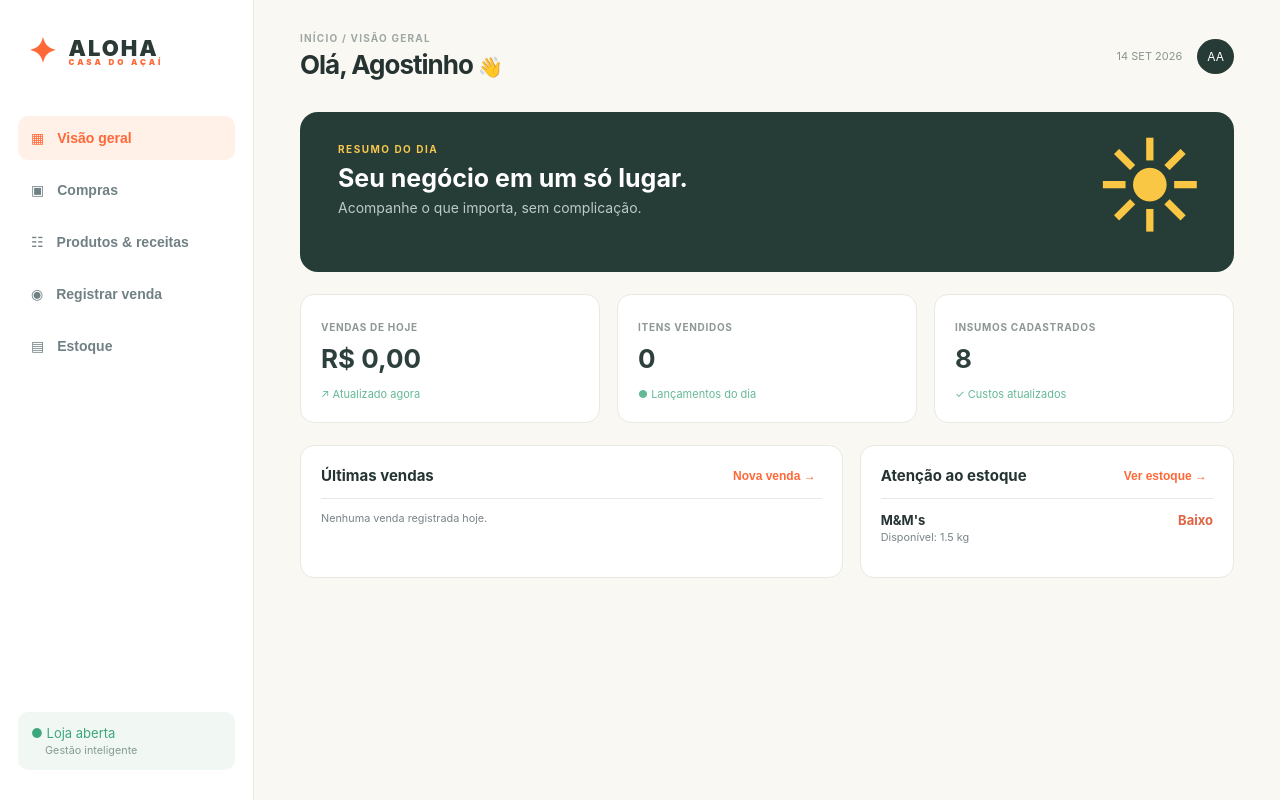
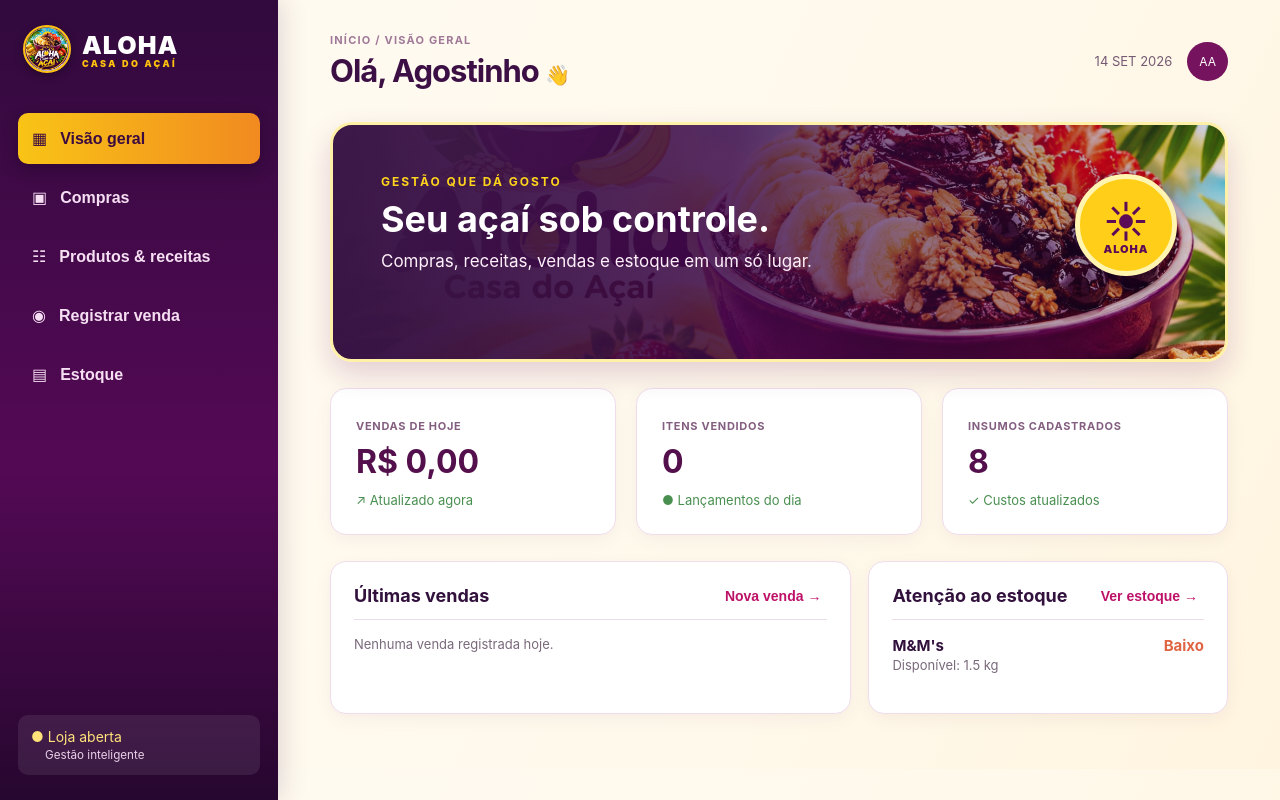
Before and after one commit to alicefrancolisboa-arch/sistema, a Flask app: page / in a window 1280 px wide. Run offline with Flask 3, Linux system fonts and the light colour scheme; data comes from the database, SQL or seed files in the repository; data that the repository does not hold is empty.

Commit message:
Refresh Aloha visual identity and desktop typography

```diff
--- /dev/null
+++ b/aloha-casa-do-acai/static/theme.css
@@ -0,0 +1,11 @@
+/* Identidade Aloha — roxo do açaí, amarelo solar e leitura ampliada */
+:root{--ink:#32113d;--muted:#79697b;--cream:#fffaf2;--line:#eadce9;--orange:#cf1473;--yellow:#ffc20e;--green:#5f9b45}
+body{font-size:16px;background:linear-gradient(115deg,#fffaf2 0%,#fff9eb 65%,#fff4df 100%)}
+aside{width:278px;background:linear-gradient(180deg,#310a3d 0%,#540955 58%,#26072f 100%);border:0;padding:25px 18px;box-shadow:4px 0 24px #26072f25}
+main{margin-left:278px;max-width:1480px;padding:0 52px 55px}
+.brand{margin:0 5px 40px;color:#fff;font-size:25px;letter-spacing:1px;gap:11px}.brand img{width:48px;height:48px;border-radius:50%;object-fit:cover;border:2px solid var(--yellow);box-shadow:0 3px 10px #0005}.brand small{color:var(--yellow);font-size:9px;letter-spacing:2.4px;margin-top:-2px}
+nav button{color:#f6dff3;font-size:16px;padding:16px 14px}nav button.active{background:linear-gradient(90deg,#f9c416,#f18a20);color:#3c0b3f;box-shadow:0 6px 16px #13021c55}nav button:hover:not(.active){background:#ffffff18;color:#fff}.store{background:#ffffff15;color:#ffe37a;font-size:14px}.store small{color:#e9d1e9}
+header{height:122px}header p{font-size:11px;color:#a07999}h1{font-size:31px;color:#3c1045}.profile{font-size:13px;color:#755a73}.profile i{background:#75135e;color:#fff;padding:12px}
+.hero{min-height:240px;position:relative;isolation:isolate;background:linear-gradient(90deg,#2d073b 0%,#3c0847d9 45%,#3e084325 100%),url('/static/images/capa-aloha.jpeg') center/cover;color:#fff;border:3px solid #fff0a8;border-radius:22px;padding:49px 48px;box-shadow:0 12px 28px #6413592e}.hero:after{content:'';position:absolute;inset:0;border-radius:19px;background:linear-gradient(115deg,#ffffff12,transparent 42%);z-index:-1}.hero p{font-size:12px;color:#ffd41c;letter-spacing:2px}.hero h2{font-size:36px;line-height:1.05;margin:12px 0}.hero span{font-size:17px;color:#fff0fb}.hero-badge{width:102px;height:102px;border-radius:50%;background:#ffce18;color:#5c0c57;border:5px solid #fff4b0;display:grid;place-content:center;text-align:center;font-size:43px;box-shadow:0 8px 22px #1b022c88}.hero-badge small{color:#5c0c57;font-size:11px;font-weight:900;letter-spacing:1px;margin-top:-5px}
+.cards{gap:20px;margin:26px 0}.cards article,.panel{border:1px solid #efdded;box-shadow:0 5px 18px #55124d0d;border-radius:16px}.cards article{padding:25px}.cards small{font-size:11px;color:#835e80}.cards strong{font-size:32px;color:#54104c}.cards em{font-size:13px;color:#498f50}.panel{padding:23px}.panel h3{font-size:18px}.paneltitle button,.link{font-size:14px;color:#bd1268}.sale-row,.low-row{font-size:15px;padding:16px 0}.sale-row small,.low-row small{font-size:13px}.heading h2{font-size:30px;color:#451044}.heading p{font-size:16px}.primary{background:linear-gradient(135deg,#d81072,#9a105f);font-size:15px;padding:14px 20px;border-radius:10px}.primary:hover{filter:brightness(1.08)}.upload{padding:60px}.upload h3{font-size:21px}.upload p{font-size:16px}.upload small{font-size:13px}.notice{font-size:15px;background:#fff4c9;color:#72520a}.recipe h3{font-size:21px;color:#4d1049}.recipe p{font-size:15px}.price-line b{font-size:21px;color:#a40e60}.product{font-size:15px;padding:20px}.product strong{font-size:18px}.cart p{font-size:20px}.cart strong{font-size:31px;color:#71135e}table{font-size:15px}th{font-size:11px}td{padding:17px 0}.modalbox{width:570px}.modalbox h2{font-size:25px;color:#52104e}.modalbox label,.label{font-size:14px}.modalbox input,.modalbox select{font-size:16px;padding:13px}
+@media(max-width:800px){aside{width:72px;background:#410946}.brand img{width:42px;height:42px}.brand div{display:none}main{margin-left:72px;padding:0 16px 35px}body{font-size:15px}header{height:91px}h1{font-size:23px}.hero{min-height:225px;padding:30px 25px}.hero h2{font-size:28px}.hero span{font-size:15px}.hero-badge{width:72px;height:72px;font-size:28px}.hero-badge small{font-size:8px}.cards strong{font-size:29px}.heading h2{font-size:25px}}
--- a/aloha-casa-do-acai/templates/index.html
+++ b/aloha-casa-do-acai/templates/index.html
@@ -1,7 +1,7 @@
-<!doctype html><html lang="pt-BR"><head><meta charset="utf-8"><meta name="viewport" content="width=device-width,initial-scale=1"><title>Aloha Casa do Açaí</title><link rel="stylesheet" href="/static/style.css"></head><body>
-<aside><div class="brand"><span>✦</span><div>ALOHA<small>CASA DO AÇAÍ</small></div></div><nav><button class="active" data-page="dashboard">▦ <b>Visão geral</b></button><button data-page="purchases">▣ <b>Compras</b></button><button data-page="recipes">☷ <b>Produtos & receitas</b></button><button data-page="sales">◉ <b>Registrar venda</b></button><button data-page="stock">▤ <b>Estoque</b></button></nav><div class="store">● Loja aberta<br><small>Gestão inteligente</small></div></aside>
+<!doctype html><html lang="pt-BR"><head><meta charset="utf-8"><meta name="viewport" content="width=device-width,initial-scale=1"><title>Aloha Casa do Açaí</title><link rel="stylesheet" href="/static/style.css"><link rel="stylesheet" href="/static/theme.css"></head><body>
+<aside><div class="brand"><img src="/static/images/logo-aloha.jpeg" alt="Aloha Casa do Açaí"><div>ALOHA<small>CASA DO AÇAÍ</small></div></div><nav><button class="active" data-page="dashboard">▦ <b>Visão geral</b></button><button data-page="purchases">▣ <b>Compras</b></button><button data-page="recipes">☷ <b>Produtos & receitas</b></button><button data-page="sales">◉ <b>Registrar venda</b></button><button data-page="stock">▤ <b>Estoque</b></button></nav><div class="store">● Loja aberta<br><small>Gestão inteligente</small></div></aside>
 <main><header><button id="menu">☰</button><div><p id="crumb">INÍCIO / VISÃO GERAL</p><h1 id="title">Olá, Agostinho <span>👋</span></h1></div><div class="profile">14 SET 2026 <i>AA</i></div></header>
-<section id="dashboard" class="page show"><div class="hero"><div><p>RESUMO DO DIA</p><h2>Seu negócio em um só lugar.</h2><span>Acompanhe o que importa, sem complicação.</span></div><div class="sun">☀</div></div><div class="cards"><article><small>VENDAS DE HOJE</small><strong id="todaySales">R$ 0,00</strong><em>↗ Atualizado agora</em></article><article><small>ITENS VENDIDOS</small><strong id="todayQty">0</strong><em>● Lançamentos do dia</em></article><article><small>INSUMOS CADASTRADOS</small><strong id="ingredientCount">0</strong><em>✓ Custos atualizados</em></article></div><div class="split"><article class="panel"><div class="paneltitle"><h3>Últimas vendas</h3><button data-page="sales">Nova venda →</button></div><div id="recent"></div></article><article class="panel"><div class="paneltitle"><h3>Atenção ao estoque</h3><button data-page="stock">Ver estoque →</button></div><div id="low"></div></article></div></section>
+<section id="dashboard" class="page show"><div class="hero"><div><p>GESTÃO QUE DÁ GOSTO</p><h2>Seu açaí sob controle.</h2><span>Compras, receitas, vendas e estoque em um só lugar.</span></div><div class="hero-badge">☀<small>ALOHA</small></div></div><div class="cards"><article><small>VENDAS DE HOJE</small><strong id="todaySales">R$ 0,00</strong><em>↗ Atualizado agora</em></article><article><small>ITENS VENDIDOS</small><strong id="todayQty">0</strong><em>● Lançamentos do dia</em></article><article><small>INSUMOS CADASTRADOS</small><strong id="ingredientCount">0</strong><em>✓ Custos atualizados</em></article></div><div class="split"><article class="panel"><div class="paneltitle"><h3>Últimas vendas</h3><button data-page="sales">Nova venda →</button></div><div id="recent"></div></article><article class="panel"><div class="paneltitle"><h3>Atenção ao estoque</h3><button data-page="stock">Ver estoque →</button></div><div id="low"></div></article></div></section>
 <section id="purchases" class="page"><div class="heading"><div><h2>Compras</h2><p>Atualize seus custos a partir da última nota fiscal.</p></div><button class="primary" onclick="openModal('purchaseModal')">+ Nova compra</button></div><div class="upload panel"><div class="scan">⌁</div><h3>Ler nota fiscal</h3><p>Envie uma foto e nós identificamos produtos, quantidades e valores.</p><label class="primary file">Selecionar imagem<input type="file" id="invoice" accept="image/*"></label><small id="scanStatus">Leitura por Gemini com alternativa OCR local.</small></div><div class="notice">✦ O custo usado nas receitas é sempre o da última compra registrada.</div></section>
 <section id="recipes" class="page"><div class="heading"><div><h2>Produtos e receitas</h2><p>Ficha técnica e preço certo para cada copo.</p></div><button class="primary" onclick="openModal('recipeModal')">+ Novo produto</button></div><div class="recipegrid" id="recipeList"></div></section>
 <section id="sales" class="page"><div class="heading"><div><h2>Registrar venda</h2><p>Ao finalizar, o estoque é atualizado automaticamente.</p></div></div><div class="sale-layout"><article class="panel"><h3>Escolha o produto</h3><div id="saleProducts" class="products"></div></article><article class="cart panel"><h3>Nova venda</h3><div id="cartEmpty">Selecione um produto para começar.</div><div id="cart" hidden><p id="cartName"></p><div class="counter"><button onclick="changeQty(-1)">−</button><b id="cartQty">1</b><button onclick="changeQty(1)">+</button></div><strong id="cartPrice">R$ 0,00</strong><button class="primary wide" onclick="finishSale()">Finalizar venda</button></div></article></div></section>
```
Also changed, not shown: aloha-casa-do-acai/static/images/capa-aloha.jpeg (added), aloha-casa-do-acai/static/images/logo-aloha.jpeg (added).
